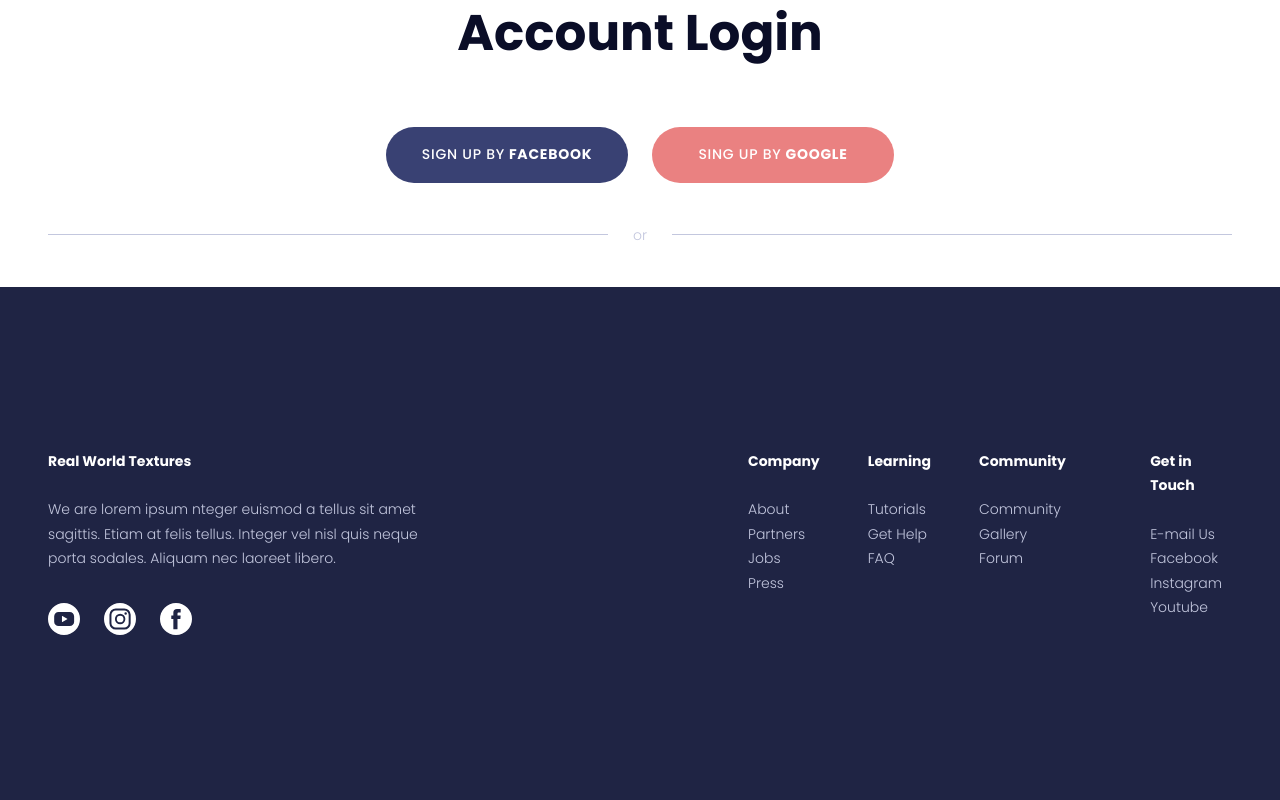
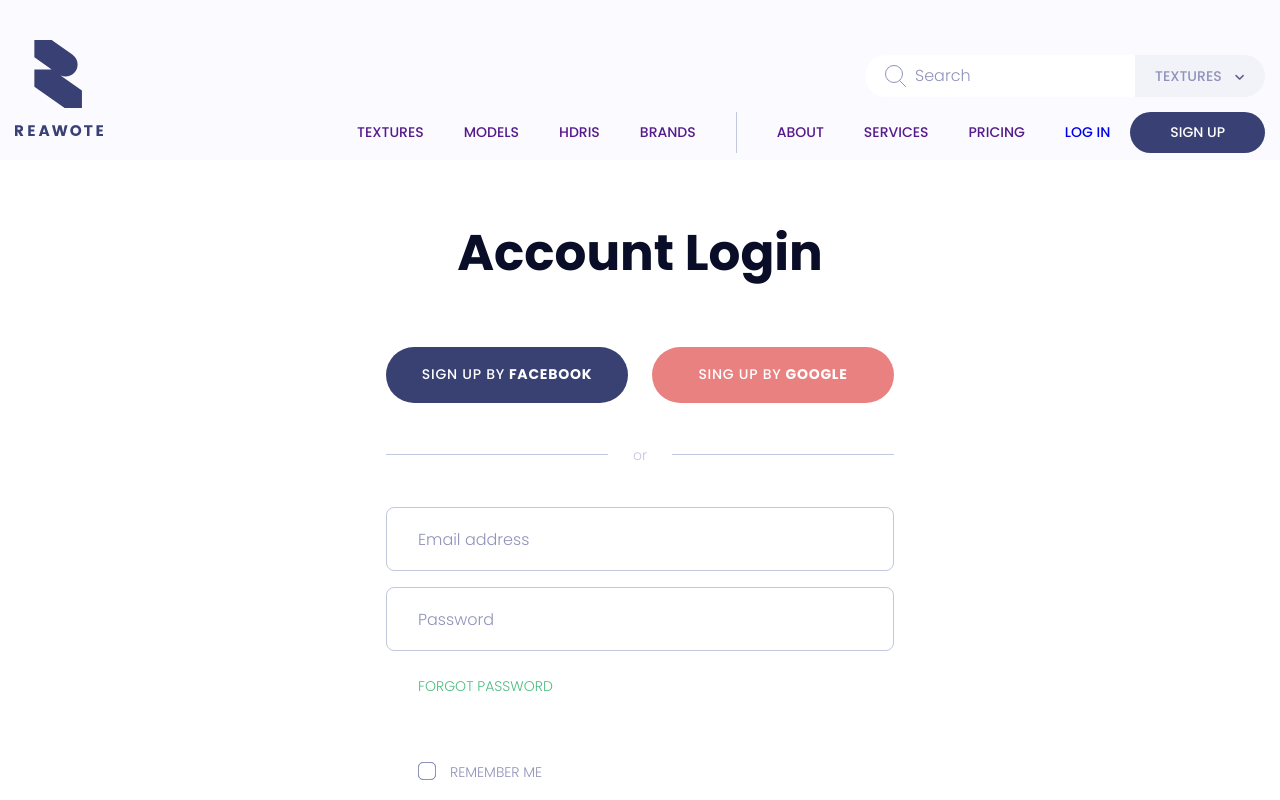
Before and after one commit to Vavara89/Real-World-Textures-Nuxt, a Nuxt app: page /login in a window 1280 px wide. Shown: the top 800 px of the page. Built offline with nearby package versions, Linux system fonts and the light colour scheme.

Commit message:
login page

```diff
--- a/assets/scss/components/_buttons.scss
+++ b/assets/scss/components/_buttons.scss
@@ -27,6 +27,11 @@
   &--block {
     display: block;
     width: 100%;
+  }
+
+  &--large {
+    @include button-primary-large;
+    border: none;
   }
 }
 
--- a/assets/scss/components/_container.scss
+++ b/assets/scss/components/_container.scss
@@ -8,6 +8,10 @@
     padding: 0 2.4rem;
   }
 
+  &--small {
+    max-width: 65.6rem;
+  }
+
   &--content {
     max-width: 135.6rem;
   }
--- a/assets/scss/components/_header.scss
+++ b/assets/scss/components/_header.scss
@@ -1,5 +1,6 @@
 .header {
   padding: 40px 0;
+  height: 16rem;
   background-color: #fbfbff;
 
   &-inner {
--- a/assets/scss/mixins/_buttons.scss
+++ b/assets/scss/mixins/_buttons.scss
@@ -31,6 +31,10 @@
   @include mq(xs, max) {
     padding: 0 2.4rem;
   }
+}
+
+@mixin button-primary-large {
+  height: 6.5rem;
 }
 
 @mixin button-primary-green {
--- a/assets/scss/pages/login.scss
+++ b/assets/scss/pages/login.scss
@@ -1,5 +1,12 @@
 .login {
-  margin: auto 0;
+  display: flex;
+  align-items: center;
+  justify-content: center;
+  min-height: calc(100vh - 16rem);
+
+  &__wrap {
+    padding: 6rem 0;
+  }
 
   &__title {
     @include font-h1-xl;
@@ -52,4 +59,115 @@
       z-index: 0;
     }
   }
+
+  &__input {
+    position: relative;
+    height: 6.4rem;
+
+    & + & {
+      margin-top: 1.6rem;
+    }
+
+    label {
+      @include transition-base;
+      position: absolute;
+      font-size: 1.6rem;
+      top: 2.2rem;
+      left: 3.2rem;
+    }
+
+    // @media screen and (-webkit-min-device-pixel-ratio:0) {
+    //   input[type="password"] {
+    //      -webkit-text-stroke-width: 0.8rem;
+    //      letter-spacing: 1rem;
+    //   }
+    // }
+
+    input {
+      @include transition-base;
+      height: 100%;
+      width: 100%;
+      font-size: 1.6rem;
+      border-radius: 0.8rem;
+      border: 1px solid $color-primary-500;
+      color: $color-primary-700;
+      outline: none;
+      padding: 0 3.2rem;
+
+      &:focus {
+        padding-top: 3rem;
+
+        &~label {
+          top: 0.6rem;
+          color: $color-secondary-green;
+          font-size: 1.2rem;
+        }
+      }
+    }
+
+    &--filled {
+      input {
+        padding-top: 3rem;
+      }
+
+      label {
+        top: 0.6rem;
+        color: $color-secondary-green;
+        font-size: 1.2rem;
+      }
+    }
+  }
+
+  &__link {
+    margin-top: 2.5rem;
+    a {
+      color: $color-secondary-green;
+      text-decoration: none;
+      text-transform: uppercase;
+      font-size: 1.4rem;
+      margin-left: 3.2rem;
+
+    }
+  }
+
+  &__checkbox {
+    display: block;
+    position: relative;
+    margin-top: 6.5rem;
+    text-transform: uppercase;
+    padding-left: 3.2rem;
+    margin-left: 3.2rem;
+
+    input {
+     display: none;
+    }
+
+    &:before, &:after {
+      @include transition-base;
+      display: block;
+      content: "";
+      position: absolute;
+      top: 0;
+      left: 0;
+      width: 1.6rem;
+      height: 1.6rem;
+      border: 1px solid $color-primary-600;
+      border-radius: 0.5rem;
+    }
+
+    &--checked {
+      &:after {
+        background: url(~@/assets/img/icon-check.svg) no-repeat center/contain;
+        background-color: $color-primary-600;
+      }
+    }
+  }
+
+  &__submit {
+    margin-top: 2.4rem;
+
+    .button-primary {
+      width: 100%;
+    }
+  }
 }
--- a/components/Header/Header.vue
+++ b/components/Header/Header.vue
@@ -1,7 +1,9 @@
 <template>
 	<header class="header">
 		<div class="header-inner">
-			<div class="header-logo"><Logo :logo="logo" /></div>
+			<div class="header-logo">
+        <Logo :logo="logo" />
+      </div>
 			<div class="header-search">
 				<input type="text" name="s" placeholder="Search" autocomplete="off">
 				<select>
@@ -25,7 +27,7 @@
 						<li><a href>About</a></li>
 						<li><a href>Services</a></li>
 						<li><a href>Pricing</a></li>
-						<li><a href>Log In</a></li>
+						<li><nuxt-link to="/login">Log In</nuxt-link></li>
 						<li class="header-button"><a href>Sign Up</a></li>
 					</ul>
 				</div>
@@ -35,7 +37,7 @@
 </template>
 
 <script>
-import Logo from "@/components/Logos/Logo";
+import Logo from "~/components/Logos/Logo";
 
 export default {
 	name: "Header",
@@ -47,7 +49,7 @@ export default {
 			logo: {
 				link: "/",
 				image: {
-					url: "_nuxt/assets/img/logo.png",
+					url: require('@/assets/img/logo.png'),
 					alt: "Logo"
 				}
 			}
--- a/layouts/default.vue
+++ b/layouts/default.vue
@@ -1,15 +1,18 @@
 <template>
     <div class="wrapper">
+        <Header />
         <nuxt />
-        <Footer />
+        <Footer v-if="$route.name !== 'login'"/>
     </div>
 </template>
 
 <script>
+import Header from "@/components/Header/Header";
 import Footer from "@/components/Footer/Footer";
 
 export default {
     components: {
+        Header,
         Footer
     }
 };
--- a/pages/index.vue
+++ b/pages/index.vue
@@ -1,6 +1,5 @@
 <template>
     <div>
-        <SectionHeader />
         <SectionRealworld />
         <SectionExample />
         <SectionPhilosophy />
@@ -14,7 +13,6 @@
 </template>
 
 <script>
-import SectionHeader from "@/components/Header/Header";
 import SectionRealworld from "@/components/Sections/SectionRealworld";
 import SectionExample from "@/components/Sections/SectionExample";
 import SectionPhilosophy from "@/components/Sections/SectionPhilosophy";
@@ -27,7 +25,6 @@ import SectionOffer from "@/components/Sections/SectionOffer";
 
 export default {
     components: {
-        SectionHeader,
         SectionRealworld,
         SectionExample,
         SectionPhilosophy,
--- a/pages/login/index.vue
+++ b/pages/login/index.vue
@@ -1,6 +1,7 @@
 <template>
   <div class="login">
-    <div class="container container--content">
+    <div class="login__wrap">
+      <div class="container container--small">
         <h1 class="login__title">{{ title }}</h1>
         <div class="login__btn-wrap">
           <div class="button-quaternary button-quaternary--blue">
@@ -15,16 +16,62 @@
         <div class="login__divider">
           <span>or</span>
         </div>
+        <form class="login__form">
+          <div class="login__input" :class="{'login__input--filled': checkInputMail}">
+            <input type="text" v-model="input.mail">
+            <label for="">Email address</label>
+          </div>
+          <div class="login__input" :class="{'login__input--filled': checkInputPassword}">
+            <input type="password" v-model="input.password">
+            <label for="">Password</label>
+          </div>
+          <div class="login__link">
+            <nuxt-link to="/">forgot password</nuxt-link>
+          </div>
+          <label class="login__checkbox" :class="{'login__checkbox--checked': rememberPassword}">
+            <input type="checkbox" v-model="rememberPassword">Remember me
+          </label>
+          <div class="login__submit">
+            <button class="button-primary button-primary--large" type="submit">
+              Log In
+            </button>
+          </div>
+        </form>
+      </div>
     </div>
   </div>
 </template>
 
 <script>
+import Button from "@/components/Button";
+
 export default {
+  components: {
+    Button,
+  },
   data() {
     return {
       title: "Account Login",
+      input: {
+        mail: "",
+        password: "",
+      },
+      rememberPassword: false,
     };
+  },
+  computed: {
+    checkInputMail() {
+      if (this.input.mail.length > 0) {
+        return true;
+      }
+      return false;
+    },
+    checkInputPassword() {
+      if (this.input.password.length > 0) {
+        return true;
+      }
+      return false;
+    },
   }
 };
 </script>
```
Also changed, not shown: assets/img/icon-check.svg (added). Lines whose indentation alone changed are shown as unchanged.
